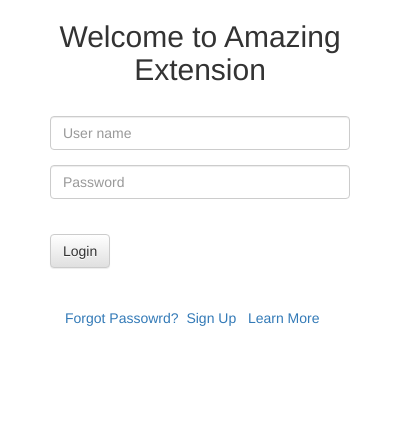
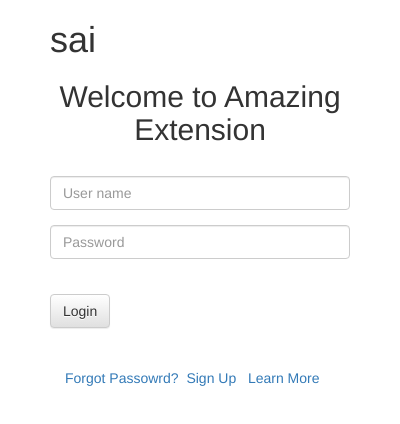
Before and after one commit to AmitDebadwar/ShariqG, a browser extension: page ChromeExtension/popup.html in a window 400 px wide. Drawn offline with nearby package versions, Linux system fonts and the light colour scheme.

```diff
--- a/ChromeExtension/popup.html
+++ b/ChromeExtension/popup.html
@@ -24,6 +24,7 @@
   <body>
 <div class="container main">
     <div class="row">
+	<h1>sai</h1>
         <div class="form_bg">
             <form>
                  <h2 class="text-center">Welcome to Amazing Extension</h2>
```
Also changed, not shown: ChromeExtension/package.json (+20 -0 lines), ProjectData/Mockups/1/dashboard.jpg (added), ProjectData/Mockups/1/login.jpg (added), 2 other files.
